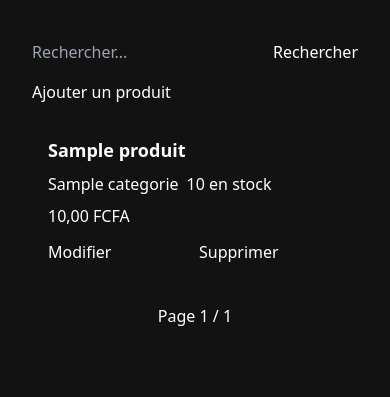
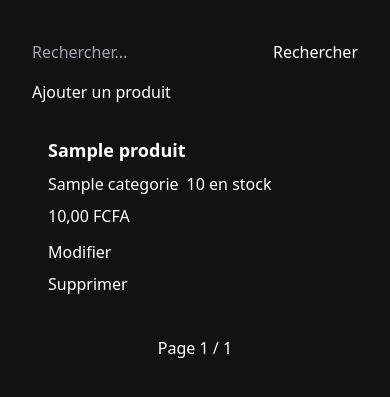
Before and after one commit to Mohamed06221/Gestion-stock, a Django app: page / in a window 390 px wide. Shown: the part 52-449 px from the top of the page. Run offline with Django 5.2, Linux system fonts and the light colour scheme; a user stored in the database is signed in; tables that the repository leaves empty hold one stand-in row (values such as "Sample post"); some libraries are stand-ins or nearby versions.

Commit message:
Fix responsive toutes les pages

```diff
--- a/produits/templates/produits/liste.html
+++ b/produits/templates/produits/liste.html
@@ -33,7 +33,7 @@
             </div>
 
             {% if request.user.is_staff %}
-            <div class="flex gap-2 mt-1">
+            <div class="flex flex-col gap-2 mt-1">
                 <a href="{% url 'modifier_produit' produit.id %}" class="btn btn-primary btn-sm w-full">Modifier</a>
                 <a href="{% url 'supprimer_produit' produit.id %}" class="btn btn-error btn-sm w-full">Supprimer</a>
             </div>
```
